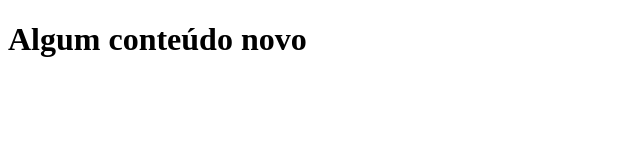
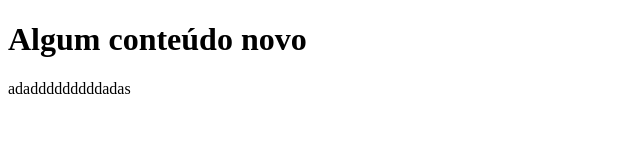
Before and after one commit to tarrasjose/modulogit, a plain HTML site: page index.html in a window 1280 px wide. Shown: the whole page, without its empty margins (0-640 px from the left). Drawn offline with Linux system fonts and the light colour scheme.

Commit message:
Nova funcionalidade X

```diff
--- a/index.html
+++ b/index.html
@@ -8,5 +8,6 @@
 </head>
 <body>
   <h1>Algum conteúdo novo</h1>
+  adadddddddddadas
 </body>
 </html>
```
Also changed, not shown: 1 other file.
